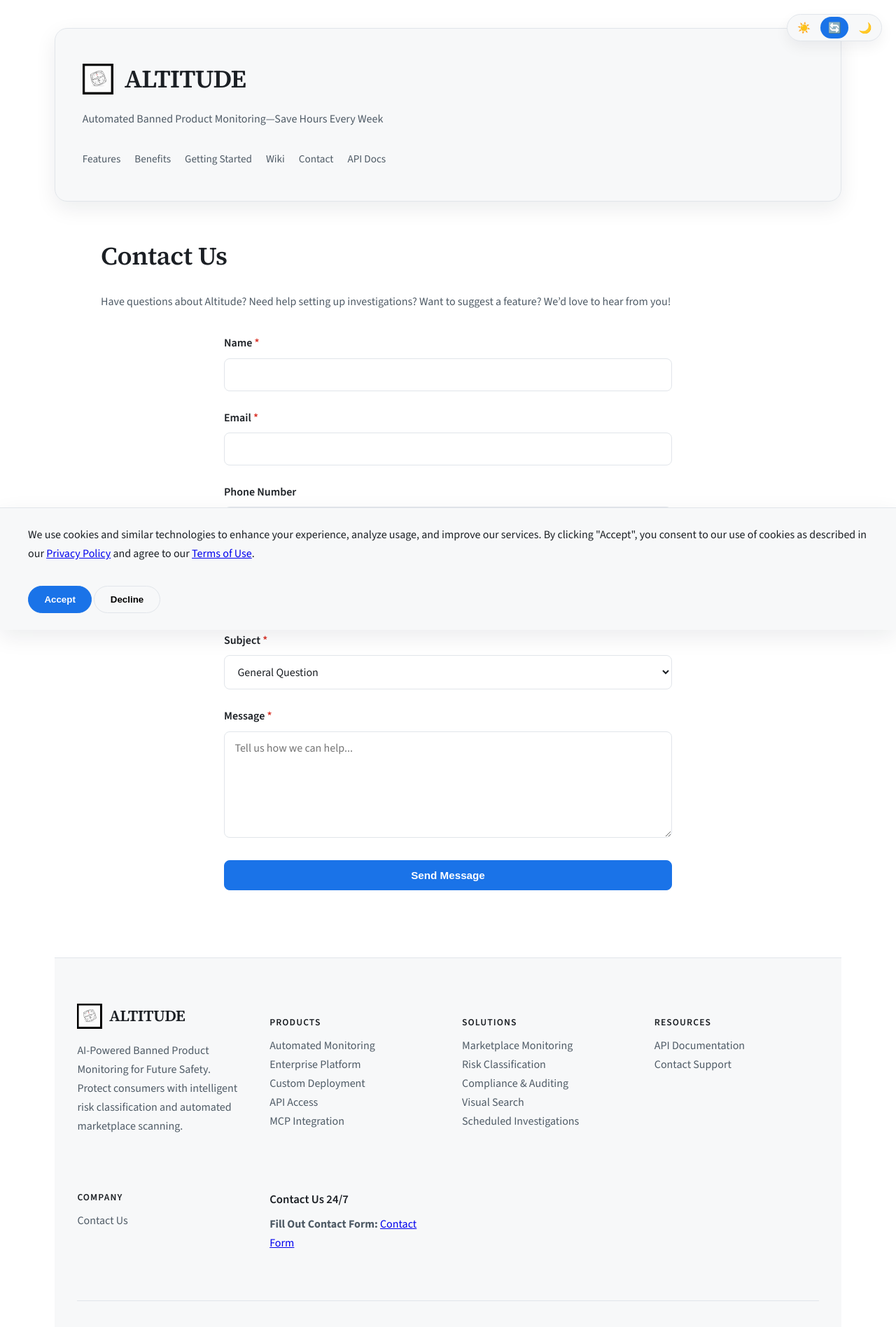
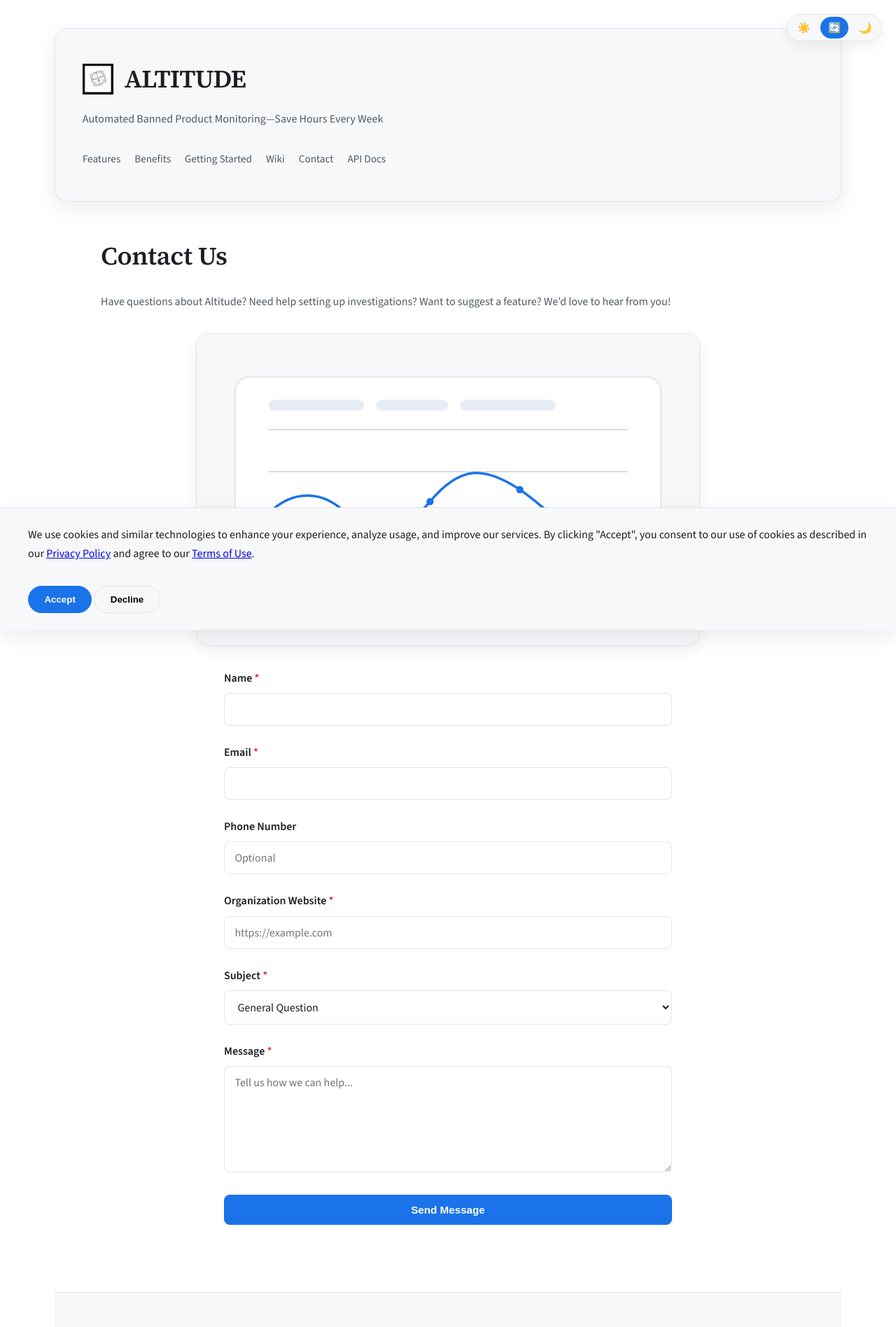
Before and after one commit to bizoton19/altitude, a Jekyll site: the page built from docs/contact.md, in a window 1280 px wide. Shown: the top 1896 px of the page at 70% size. Built offline with Jekyll 4.4.1, drawn with Linux system fonts in a browser that asks for light colours.

Commit message:
Add contact page hero image

```diff
--- a/docs/_layouts/default.html
+++ b/docs/_layouts/default.html
@@ -524,6 +524,23 @@ pre {
 
 .panel {
   padding: 2rem;
+}
+
+
+.contact-hero {
+  max-width: 720px;
+  margin: 2rem auto 1.5rem;
+  border-radius: 18px;
+  overflow: hidden;
+  border: 1px solid var(--border);
+  background: var(--bg-2);
+  box-shadow: var(--shadow-soft);
+}
+
+.contact-hero img {
+  display: block;
+  width: 100%;
+  height: auto;
 }
 
 .contact-panel {
--- a/docs/contact.md
+++ b/docs/contact.md
@@ -9,6 +9,10 @@ permalink: /contact.html
 
 Have questions about Altitude? Need help setting up investigations? Want to suggest a feature? We'd love to hear from you!
 
+
+<div class="contact-hero">
+  <img src="{{ '/assets/images/hero-abstract.svg' | relative_url }}" alt="Monitoring dashboard illustration">
+</div>
 <div class="glass-panel contact-panel">
   <form id="contact-form" action="https://formsubmit.co/asalomon@bilomax.com" method="POST" target="_self">
     <input type="hidden" name="_captcha" value="false">
```
